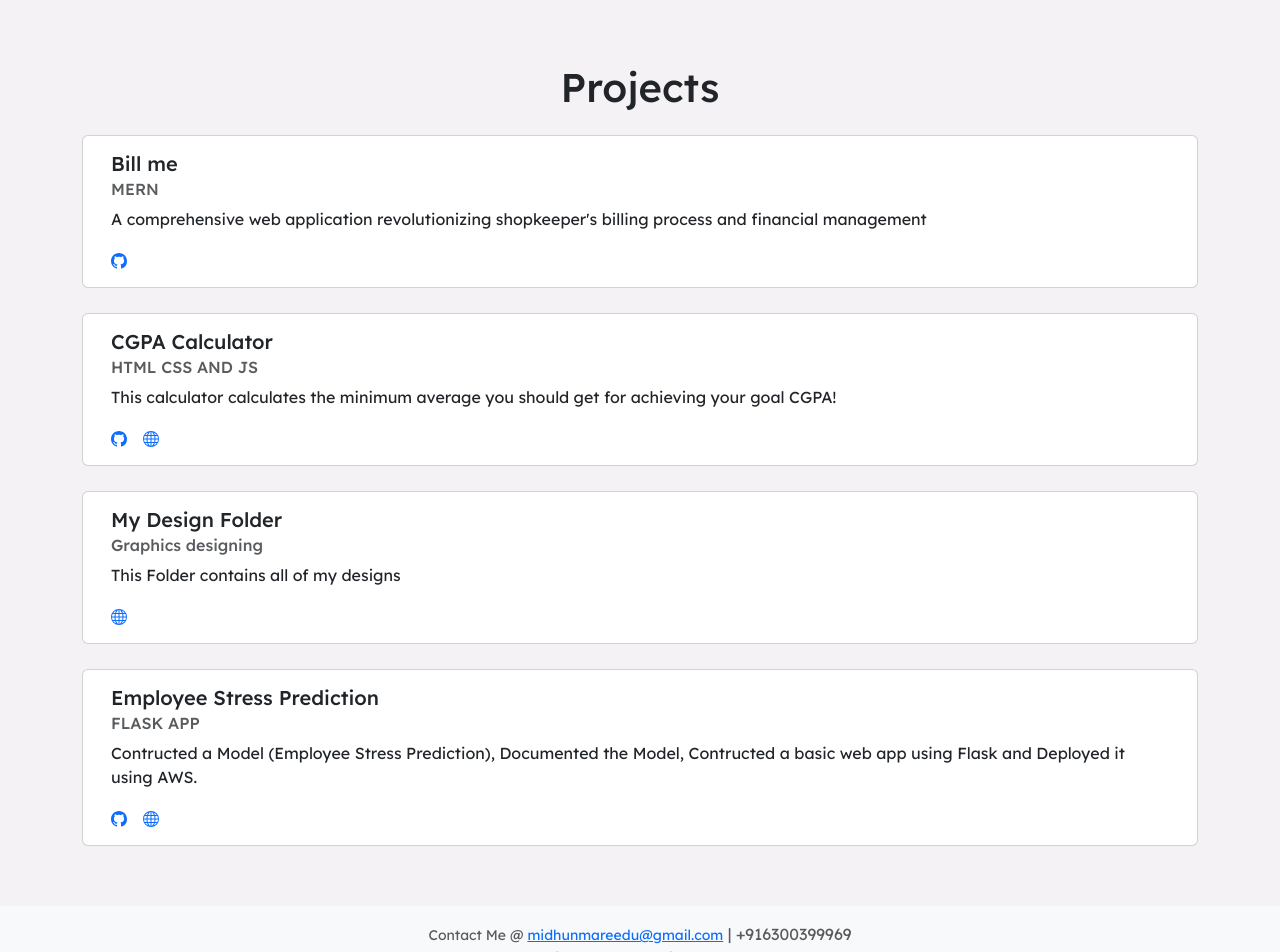
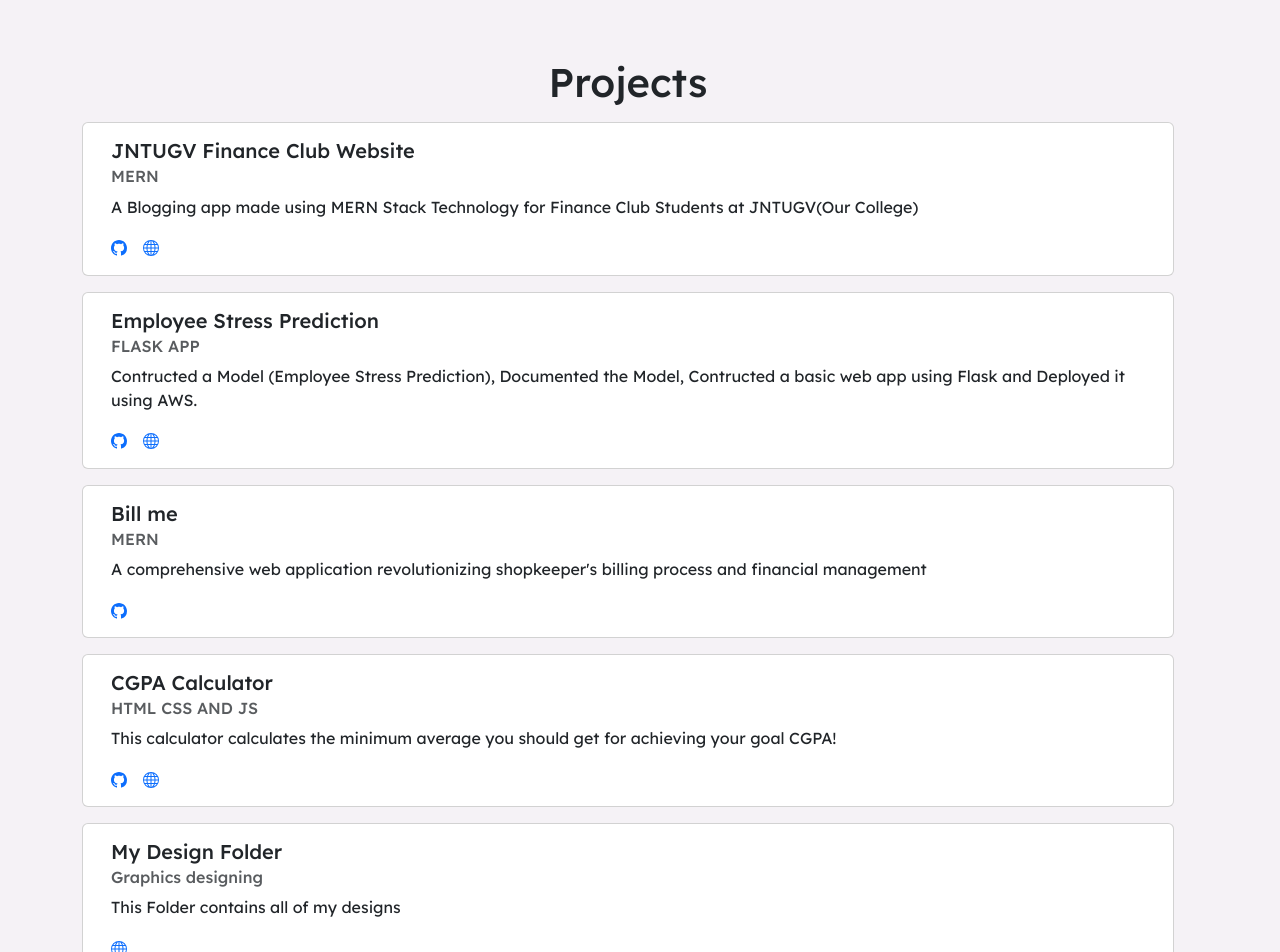
Before and after one commit to Jyothsna63/Portfolio, a React (Create React App) app in the folder portfolio/: page / in a window 1280 px wide. Shown: the part 1460-2412 px from the top of the page. Built offline with nearby package versions, Linux system fonts and the light colour scheme.

Commit message:
footer updated

```diff
--- a/portfolio/src/components/Content.jsx
+++ b/portfolio/src/components/Content.jsx
@@ -30,7 +30,7 @@ const Content = () => {
                     })}
                 </div>
                 <br /><br /><br /><br /><br /><br />
-                <div className="row my-5 container d-flex justify-content-center align-items-center vh-100 vw-100" name="projects">
+                <div className="row my-5 container d-flex justify-content-center align-items-center" name="projects">
                     <h1 className="text-center" >Projects</h1>
                     {
                         projects.map((project) => {
--- a/portfolio/src/components/Footer.jsx
+++ b/portfolio/src/components/Footer.jsx
@@ -4,8 +4,7 @@ const Footer = () => {
     return (
         <footer className="footer mt-auto py-3 bg-body-tertiary">
             <div className="container text-center">
-                <small className="text-body-secondary">Contact Me @ <a href="mailto:midhunmareedu@gmail.com">midhunmareedu@gmail.com</a></small>
-                <span className='text-body-secondary'> | +916300399969</span>
+                <small className="text-body-secondary">midhunmareedu@gmail.com | +91 6300399969</small>
                 <p className="text-body-secondary">© Copyright 2023. All Rights Reserved.</p>
             </div>
         </footer>
--- a/portfolio/src/data/projects.js
+++ b/portfolio/src/data/projects.js
@@ -1,4 +1,18 @@
 const projects = [
+    {
+        name: "JNTUGV Finance Club Website",
+        category: "MERN",
+        desc: "A Blogging app made using MERN Stack Technology for Finance Club Students at JNTUGV(Our College)",
+        git_url: "https://github.com/venkatmidhunmareedu/FInanceClub-jntugv",
+        dip_url: "https://finance-club.vercel.app/"
+    },
+    {
+        name: "Employee Stress Prediction",
+        category: "FLASK APP",
+        desc: "Contructed a Model (Employee Stress Prediction), Documented the Model, Contructed a basic web app using Flask and Deployed it using AWS.",
+        git_url: "https://github.com/venkatmidhunmareedu/employeestressprediction",
+        dip_url: "https://employee-stress-prediction.onrender.com/"
+    },
     {
         name: "Bill me",
         category: "MERN",
@@ -19,13 +33,6 @@ const projects = [
         desc: "This Folder contains all of my designs",
         git_url: null,
         dip_url: "https://drive.google.com/drive/folders/178bXtfOy4zoakiJNwZe5iJAimWW8Zc5W"
-    },
-    {
-        name: "Employee Stress Prediction",
-        category: "FLASK APP",
-        desc: "Contructed a Model (Employee Stress Prediction), Documented the Model, Contructed a basic web app using Flask and Deployed it using AWS.",
-        git_url: "https://github.com/venkatmidhunmareedu/employeestressprediction",
-        dip_url: "https://employee-stress-prediction.onrender.com/"
     }
 ]
 
```
